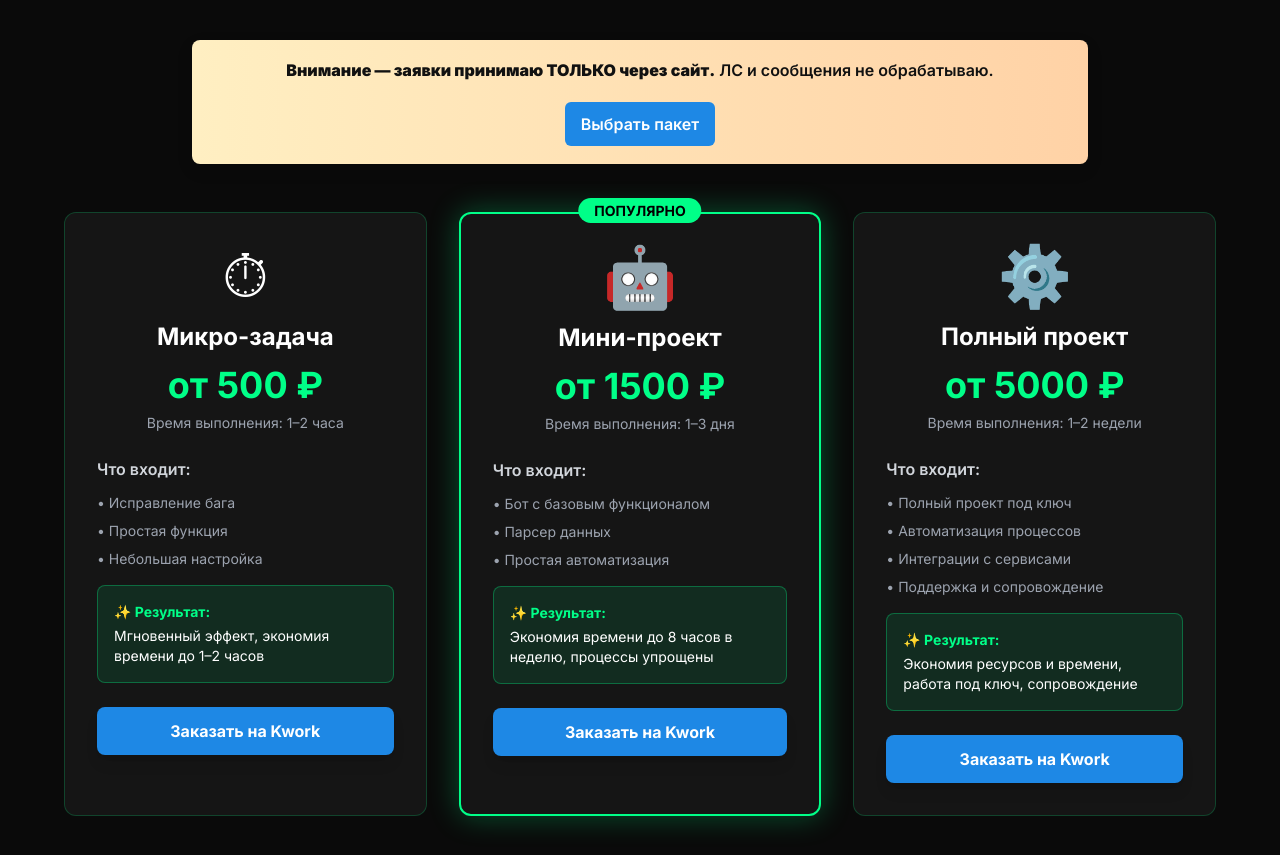
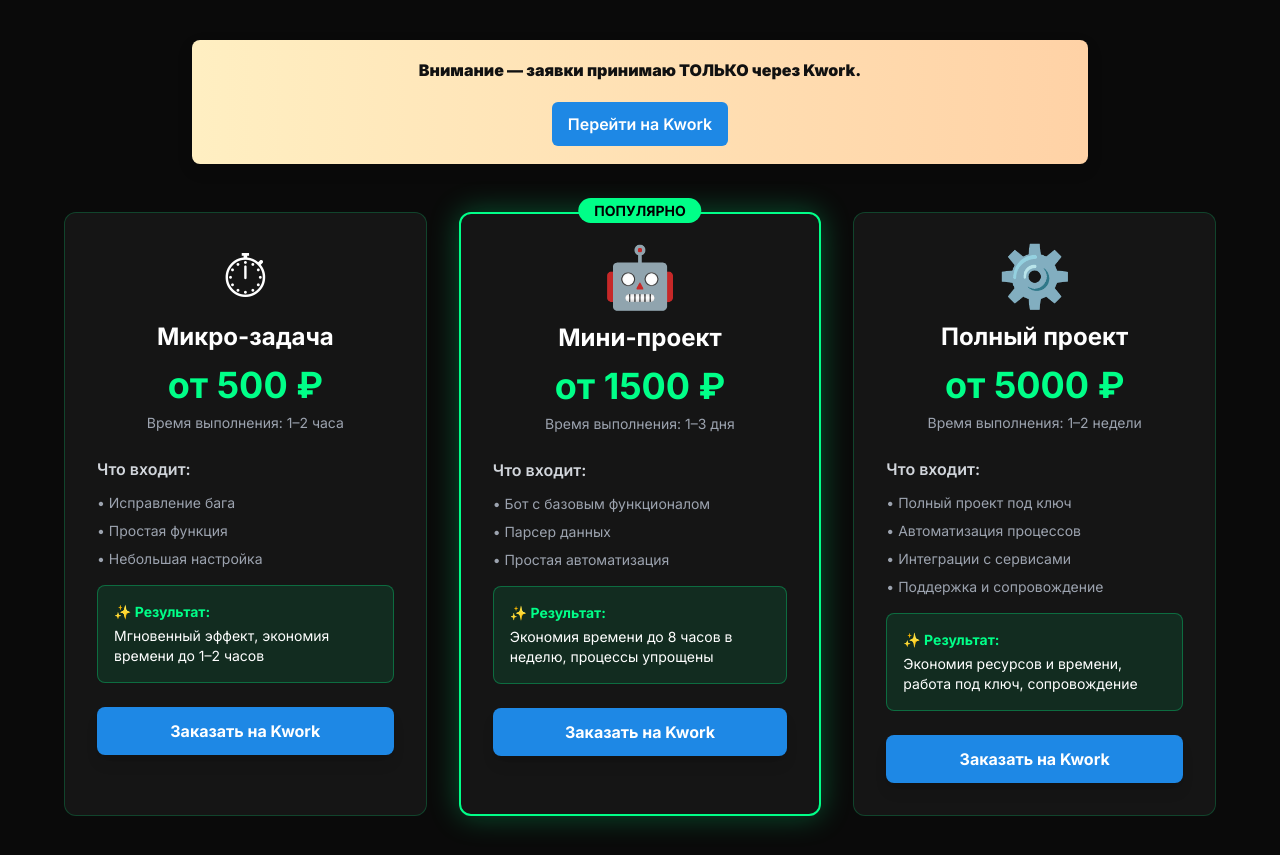
Before and after one commit to Fsab228/Fsab228.github.io, a plain HTML site: page index.html in a window 1280 px wide. Shown: the part 3889-4744 px from the top of the page. Drawn offline with nearby package versions, Linux system fonts and the light colour scheme.

Commit message:
Update banner text: change to Kwork only

```diff
--- a/index.html
+++ b/index.html
@@ -698,8 +698,8 @@
             <!-- Banner -->
             <div class="max-w-4xl mx-auto mb-12" data-aos="fade-up">
                 <div class="site-only-banner">
-                    <p><strong>Внимание — заявки принимаю ТОЛЬКО через сайт.</strong> ЛС и сообщения не обрабатываю.</p>
-                    <a class="btn-primary" href="#packages">Выбрать пакет</a>
+                    <p><strong>Внимание — заявки принимаю ТОЛЬКО через Kwork.</strong></p>
+                    <a class="btn-primary" href="KWORK_PROFILE_URL" target="_blank">Перейти на Kwork</a>
                 </div>
             </div>
 
```
